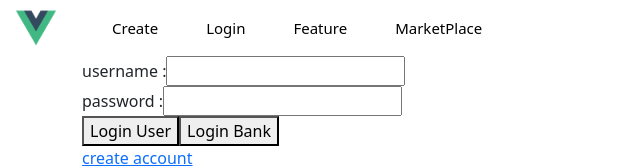
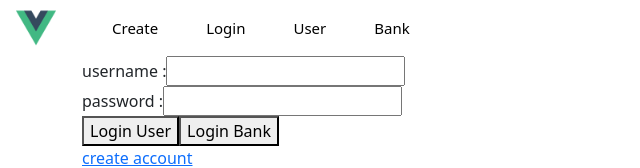
Before and after one commit to darshanahire/DBMS_Project, a Vue app in the folder client/: page /login in a window 1280 px wide. Shown: the top 168 px of the page, without its empty margins (0-640 px from the left). Built offline with nearby package versions, Linux system fonts and the light colour scheme.

Commit message:
Front end changes

```diff
--- a/client/src/App.vue
+++ b/client/src/App.vue
@@ -1,8 +1,6 @@
 <template>
   <div id="app">
-    <div id="nav">
-      <Navbar />
-    </div>
+    <Navbar />
     <router-view />
   </div>
 </template>
--- a/client/src/components/Navbar.vue
+++ b/client/src/components/Navbar.vue
@@ -25,12 +25,10 @@
           <router-link to="/login" class="nav-link">Login</router-link>
         </li>
         <li class="nav-item mx-3">
-          <router-link to="/features" class="nav-link">Feature</router-link>
+          <router-link to="/user" class="nav-link">User</router-link>
         </li>
         <li class="nav-item mx-3">
-          <router-link to="/marketplace" class="nav-link"
-            >MarketPlace</router-link
-          >
+          <router-link to="/bank" class="nav-link">Bank</router-link>
         </li>
       </ul>
     </div>
--- a/client/src/router/index.js
+++ b/client/src/router/index.js
@@ -3,6 +3,9 @@ import VueRouter from 'vue-router'
 import Home from '../views/Home.vue'
 import Login from "@/views/Login.vue"
 import CreateAccount from "@/views/CreateAccount.vue"
+import UserProfile from "@/views/Profile/User.vue"
+import BankProfile from "@/views/Profile/Bank.vue"
+
 Vue.use(VueRouter)
 
 const routes = [
@@ -25,6 +28,16 @@ const routes = [
     path: '/create',
     name: 'Create-Account',
     component: CreateAccount
+  },
+  {
+    path: '/user',
+    name: 'UserProfile',
+    component: UserProfile
+  },
+  {
+    path: "/bank",
+    name: "BankProfile",
+    component: BankProfile
   }
 ]
 
--- a/client/src/services/http.vue
+++ b/client/src/services/http.vue
@@ -13,5 +13,9 @@ export default {
   async CreateUser(payload) {
     return axios.post(this.baseUrl + "/createAcc", payload);
   },
+  async GetUserData(payload) {
+    let { data } = await axios.get(this.baseUrl + "/user", payload);
+    return data;
+  },
 };
 </script>
--- /dev/null
+++ b/client/src/views/Profile/Bank.vue
@@ -0,0 +1,14 @@
+<template>
+  <div>
+    <h1>Bank</h1>
+  </div>
+</template>
+
+<script>
+export default {
+  name: "BankProfile",
+};
+</script>
+
+<style>
+</style>
--- /dev/null
+++ b/client/src/views/Profile/User.vue
@@ -0,0 +1,23 @@
+<template>
+  <div class="container">
+    <h1>User Profile</h1>
+  </div>
+</template>
+
+<script>
+import http from "@/services/http.vue";
+export default {
+  name: "UserProfile",
+  async mounted() {
+    let data = await http.GetUserData();
+  },
+  data() {
+    return {
+      userDetails: {},
+    };
+  },
+};
+</script>
+
+<style>
+</style>
```
Also changed, not shown: client/src/main.js (+7 -1 lines).
